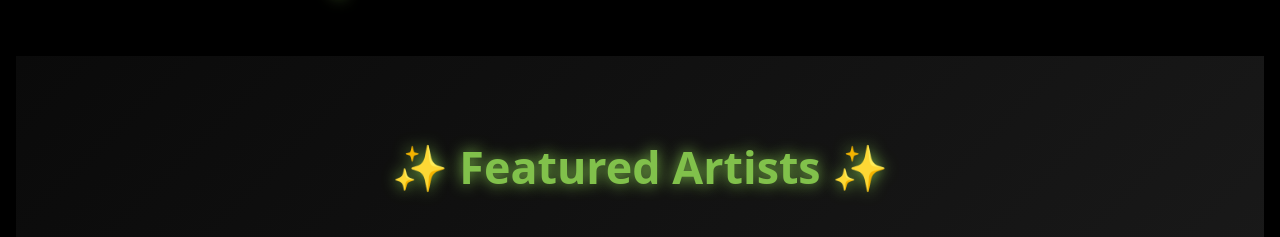
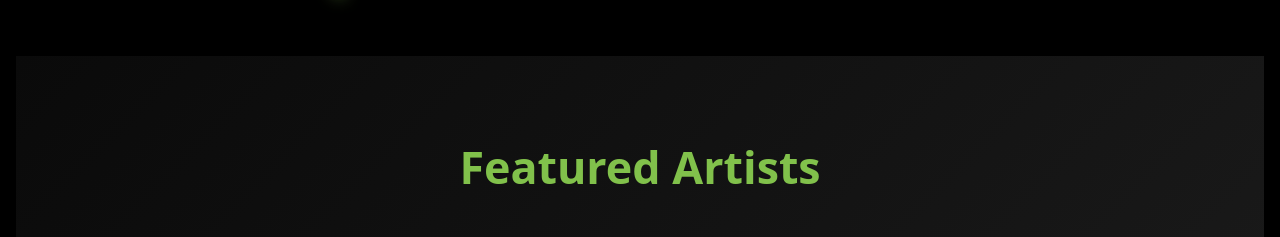
Before and after one commit to OsuwoJr/osvestudios, a SvelteKit app: page / in a window 1280 px wide. Shown: the part 840-1077 px from the top of the page. Built offline with nearby package versions, Linux system fonts and the light colour scheme.

Commit message:
remove glow

```diff
--- a/src/components/FeaturedArtists.svelte
+++ b/src/components/FeaturedArtists.svelte
@@ -15,7 +15,7 @@
 </script>
 
 <section class="featured-artists">
-    <h2 class="section-title">✨ Featured Artists ✨</h2>
+    <h2 class="section-title">Featured Artists </h2>
 
     <!-- Floating Music Particles -->
     <div class="floating-icons">
@@ -84,7 +84,6 @@
     font-size: 2.8rem;
     font-weight: bold;
     color: #81C14B;
-    text-shadow: 0 0 15px #81C14B;
     margin-bottom: 40px;
     position: relative;
     z-index: 2;
```
